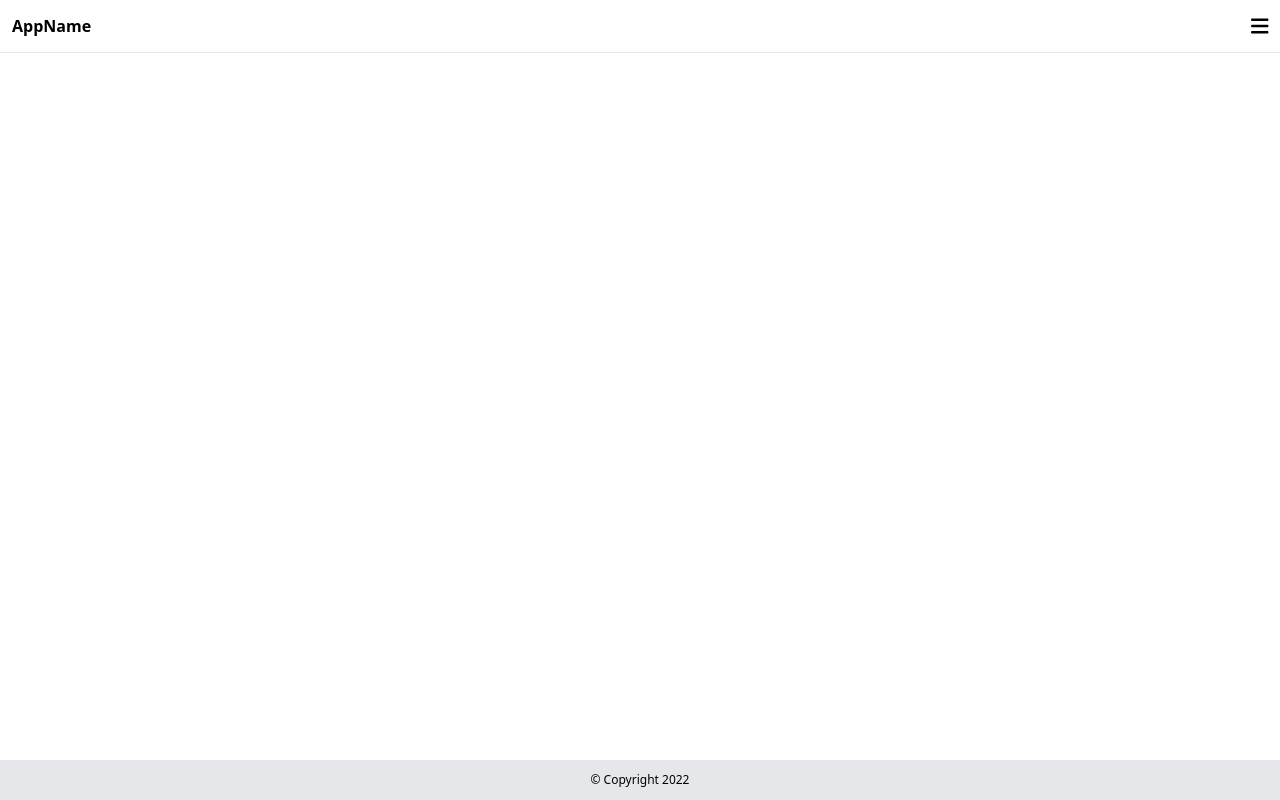
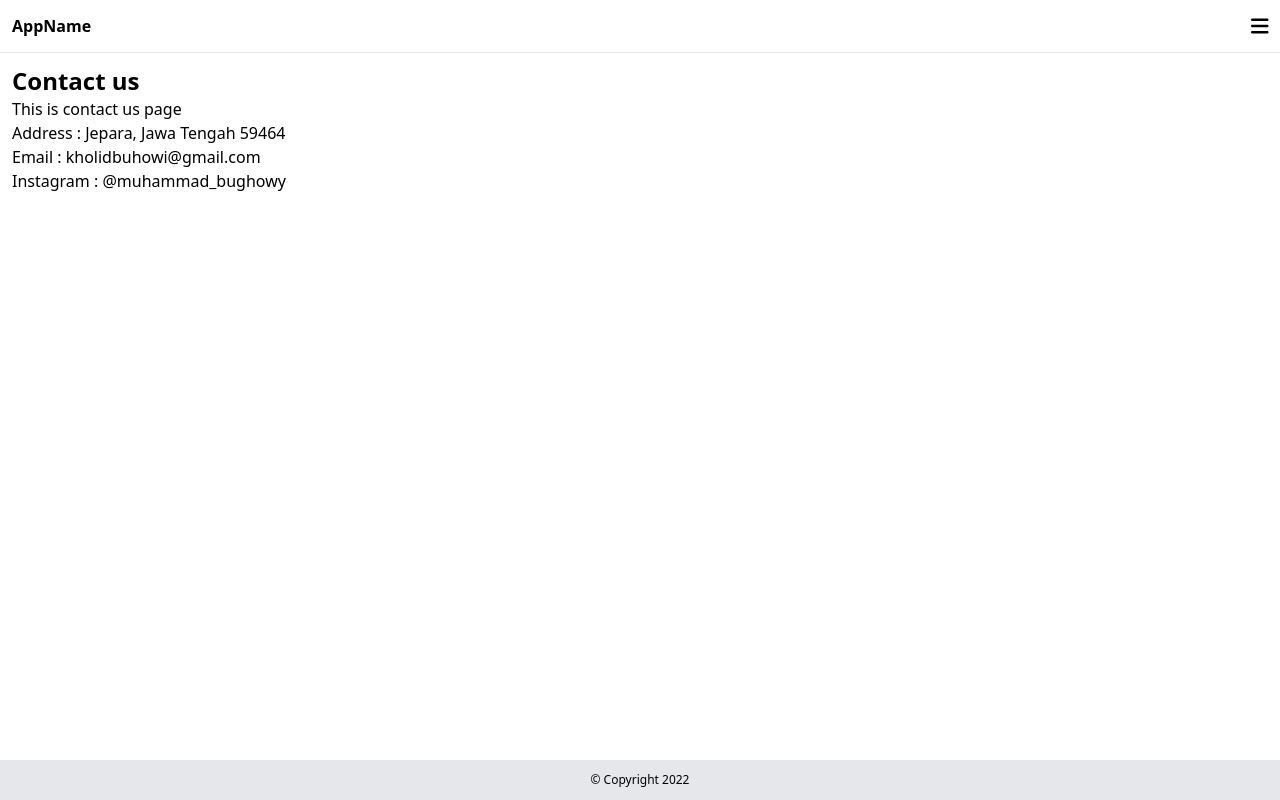
Before and after one commit to albugowy15/learning-react, a React (Create React App) app: page /contact in a window 1280 px wide. Built offline with nearby package versions, Linux system fonts and the light colour scheme.

Commit message:
add contact page

```diff
--- a/src/App.js
+++ b/src/App.js
@@ -3,6 +3,7 @@ import { BrowserRouter as Router, Route, Routes } from 'react-router-dom';
 import Footer from './Components/Footer';
 import Header from './Components/Header';
 import About from './Views/About';
+import Contact from './Views/Contact';
 import Home from './Views/Home';
 
 function App() {
@@ -15,8 +16,8 @@ function App() {
 
           <Routes>
             <Route exact path="/" element={<Home />} />
-
             <Route path="/about" element={<About />} />
+            <Route path="/contact" element={<Contact />} />
 
           </Routes>
         </div>
--- a/src/Components/NavigationMenu.js
+++ b/src/Components/NavigationMenu.js
@@ -12,6 +12,10 @@ function NavigationMenu(props) {
         <Link to="/about"
           onClick={props.closeMenu} className="text-blue-500 py-3 border-b block">About</Link>
       </li>
+      <li>
+        <Link to="/contact"
+          onClick={props.closeMenu} className="text-blue-500 py-3 border-b block">Contact</Link>
+      </li>
     </ul>
   </div>)
 }
--- /dev/null
+++ b/src/Views/Contact.js
@@ -0,0 +1,15 @@
+import React from "react";
+
+function Contact() {
+  return (
+    <div>
+      <h1 className='font-bold text-2xl'>Contact us</h1>
+      <p>This is contact us page</p>
+      <p>Address : Jepara, Jawa Tengah 59464</p>
+      <p>Email : kholidbuhowi@gmail.com</p>
+      <p>Instagram : @muhammad_bughowy</p>
+    </div>
+  );
+}
+
+export default Contact;
```
